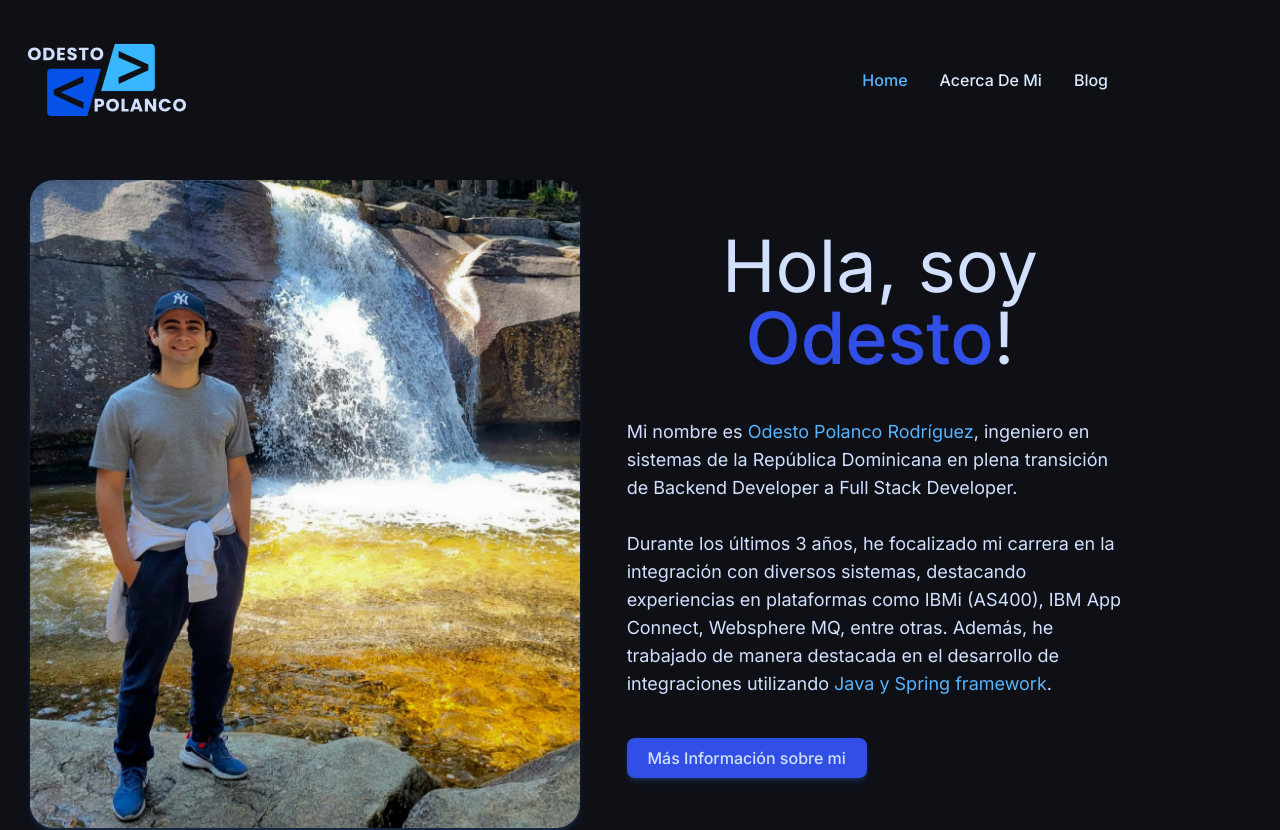
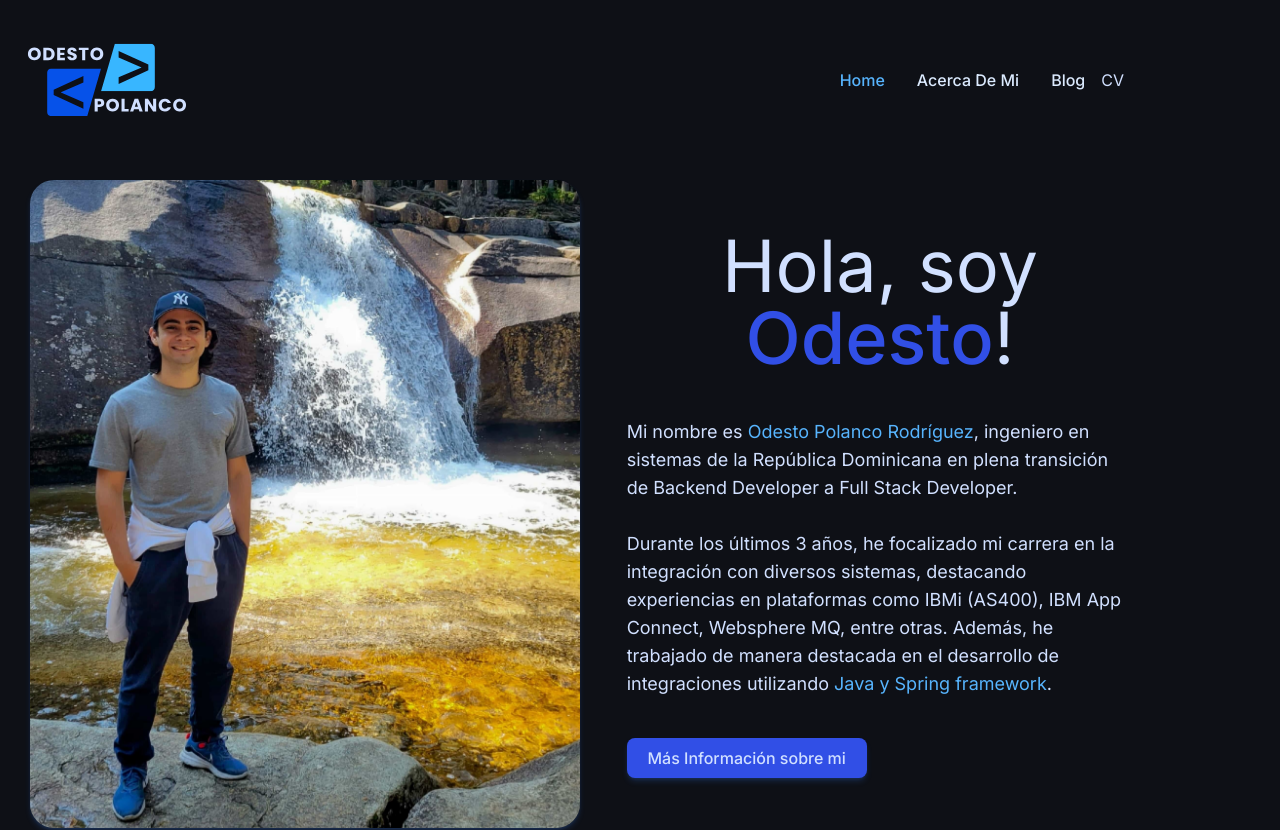
Before and after one commit to otsedo/odestopolanco.com, a Next.js app: page / in a window 1280 px wide. Shown: the top 830 px of the page. Built offline with nearby package versions, Linux system fonts and the light colour scheme.

Commit message:
Adding CV link

```diff
--- a/components/NavLinks.tsx
+++ b/components/NavLinks.tsx
@@ -27,6 +27,7 @@ export default function NavLinks() {
             </Link>
           </li>
         ))}
+        <a href='CV_Odesto_Polanco.pdf' target="blank">CV</a>
       </ul >
 
       <div onClick={() => setNav(!nav)} className="cursor-pointer pr-4 z-10 text-gray-500 md:hidden">
@@ -35,6 +36,7 @@ export default function NavLinks() {
 
       {
         nav && (
+          <>
             <ul className='flex flex-col gap-8 justify-center items-center absolute top-0 left-0 w-full h-screen text-blue-100 bg-darkBlue opacity-90 '>
               {LinksArray.map((link) => (
                 <li key={link.name}>
@@ -50,6 +52,8 @@ export default function NavLinks() {
                 </li>
               ))}
             </ul >
+            <a href='CV_Odesto_Polanco.pdf' target="blank">CV</a>
+          </>
         )
       }
     </>
--- a/components/sections/Footer.tsx
+++ b/components/sections/Footer.tsx
@@ -25,6 +25,7 @@ const Footer = () => {
           {footerLinks.map((link) => (
             <a href={link.url} key={link.id} className='my-1'>{link.name}</a>
           ))}
+          <a href='CV_Odesto_Polanco.pdf' target="blank">CV</a>
         </div>
       </div>
     </div>
```
Also changed, not shown: 1 other file (tests, documents, lock files or other folders). Lines whose indentation alone changed are shown as unchanged.
